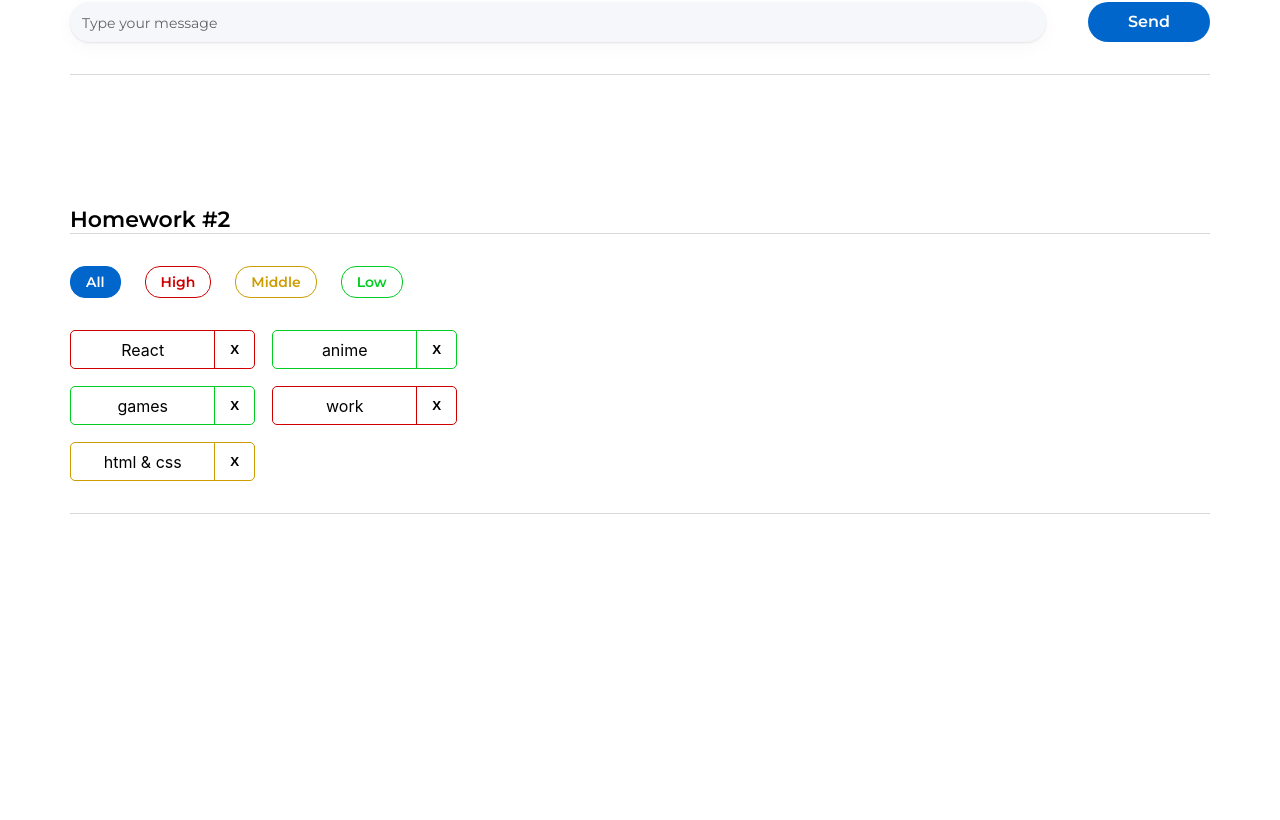
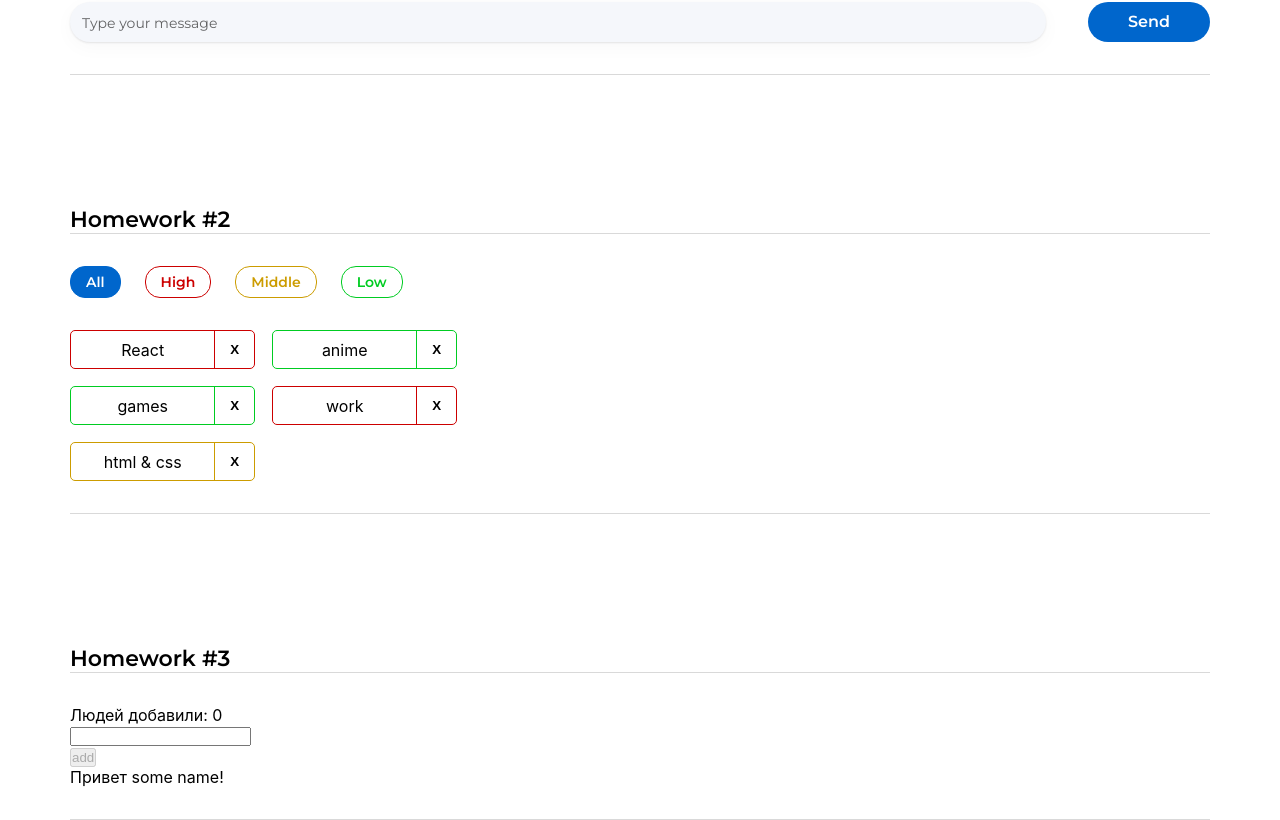
Before and after one commit to Aliaksandr91/hws2, a React (Create React App) app: page /#/ in a window 1280 px wide. Shown: the part 406-1226 px from the top of the page. Before the commit the page ends 920 px from the top, so only its background shows below. Built offline with nearby package versions, Linux system fonts and the light colour scheme.

Commit message:
feat: task3 part1

```diff
--- a/src/s1-main/App.tsx
+++ b/src/s1-main/App.tsx
@@ -2,14 +2,14 @@
 import s from './App.module.css'
 import HW1 from '../s2-homeworks/hw01/HW1'
 import HW2 from "../s2-homeworks/hw02/HW2";
-
+import HW3 from "../s2-homeworks/hw03/HW3";
 function App() {
     return (
         <div className={s.App}>
             <HW1/>
             {/*раскомментировать по ходу выполнения*/}
             <HW2/>
-            {/*<HW3/>*/}
+            <HW3/>
             {/*<HW4/>*/}
 
             {/*при выполнении дз 5 и более - закомментировать здесь дз 1-4, так как они есть внутри дз 5*/}
--- a/src/s2-homeworks/hw02/HW2.tsx
+++ b/src/s2-homeworks/hw02/HW2.tsx
@@ -54,7 +54,6 @@
 }
 
 function HW2() {
-    debugger
     const [affairs, setAffairs] = useState<AffairType[]>(defaultAffairs) // need to fix any
     const [filter, setFilter] = useState<FilterType>('all')
 
--- a/src/s2-homeworks/hw03/Greeting.tsx
+++ b/src/s2-homeworks/hw03/Greeting.tsx
@@ -2,14 +2,14 @@
 import s from './Greeting.module.css'
 
 type GreetingPropsType = {
-    name: any // need to fix any
+    name: string // need to fix any
     setNameCallback: any // need to fix any
     addUser: any // need to fix any
     onBlur: any // need to fix any
     onEnter: any // need to fix any
     error: any // need to fix any
-    totalUsers: any // need to fix any
-    lastUserName?: any // need to fix any
+    totalUsers: number // need to fix any
+    lastUserName?: string // need to fix any
 }
 
 // презентационная компонента (для верстальщика)
--- a/src/s2-homeworks/hw03/GreetingContainer.tsx
+++ b/src/s2-homeworks/hw03/GreetingContainer.tsx
@@ -3,18 +3,20 @@
 import { UserType } from './HW3'
 
 type GreetingContainerPropsType = {
-    users: any // need to fix any
-    addUserCallback: any // need to fix any
+    users: UserType[] // need to fix any
+    addUserCallback: (name: string) => void // need to fix any
 }
 
-export const pureAddUser = (name: any, setError: any, setName: any, addUserCallback: any) => {
+export const pureAddUser = (name: string, setError: any, setName: any, addUserCallback: any) => {
     // если имя пустое - показать ошибку, иначе - добавить юзера и очистить инпут
+
 }
 
-export const pureOnBlur = (name: any, setError: any) => { // если имя пустое - показать ошибку
+export const pureOnBlur = (name: string, setError: any) => { // если имя пустое - показать ошибку
 }
 
 export const pureOnEnter = (e: any, addUser: any) => { // если нажата кнопка Enter - добавить
+
 }
 
 // более простой и понятный для новичков
@@ -26,12 +28,11 @@
     addUserCallback,
 }) => {
     // деструктуризация пропсов
-    const [name, setName] = useState<any>('') // need to fix any
-    const [error, setError] = useState<any>('') // need to fix any
+    const [name, setName] = useState<string>('') // need to fix any
+    const [error, setError] = useState<string>('') // need to fix any
 
-    const setNameCallback = (e: any) => { // need to fix any
-        setName('some name') // need to fix
-
+    const setNameCallback = (e: ChangeEvent<HTMLInputElement>) => { // need to fix any
+        setName(e.currentTarget.value) // need to fix
         error && setError('')
     }
     const addUser = () => {
@@ -42,7 +43,7 @@
         pureOnBlur(name, setError)
     }
 
-    const onEnter = (e: any) => {
+    const onEnter = (e: KeyboardEvent<HTMLInputElement>) => {
         pureOnEnter(e, addUser)
     }
 
--- a/src/s2-homeworks/hw03/HW3.tsx
+++ b/src/s2-homeworks/hw03/HW3.tsx
@@ -19,20 +19,23 @@
 
 // types
 export type UserType = {
-    _id: any // need to fix any
-    name: any // need to fix any
+    _id: string // need to fix any
+    name: string // need to fix any
 }
 
-export const pureAddUserCallback = (name: any, setUsers: any, users: any) => { // need to fix any
-    const user = { // need to fix
+export const pureAddUserCallback = (name: string, setUsers: any, users: UserType[]) => { // need to fix any
+    const user:UserType = {
+        _id: v1(),
+        name:name,
+
     }
     setUsers([...users, user])
 }
 
 const HW3 = () => {
-    const [users, setUsers] = useState<any>([]) // need to fix any
+    const [users, setUsers] = useState<UserType[]>([]) // need to fix any
 
-    const addUserCallback = (name: any) => { // need to fix any
+    const addUserCallback = (name: string) => { // need to fix any
         pureAddUserCallback(name, setUsers, users)
     }
 
```
